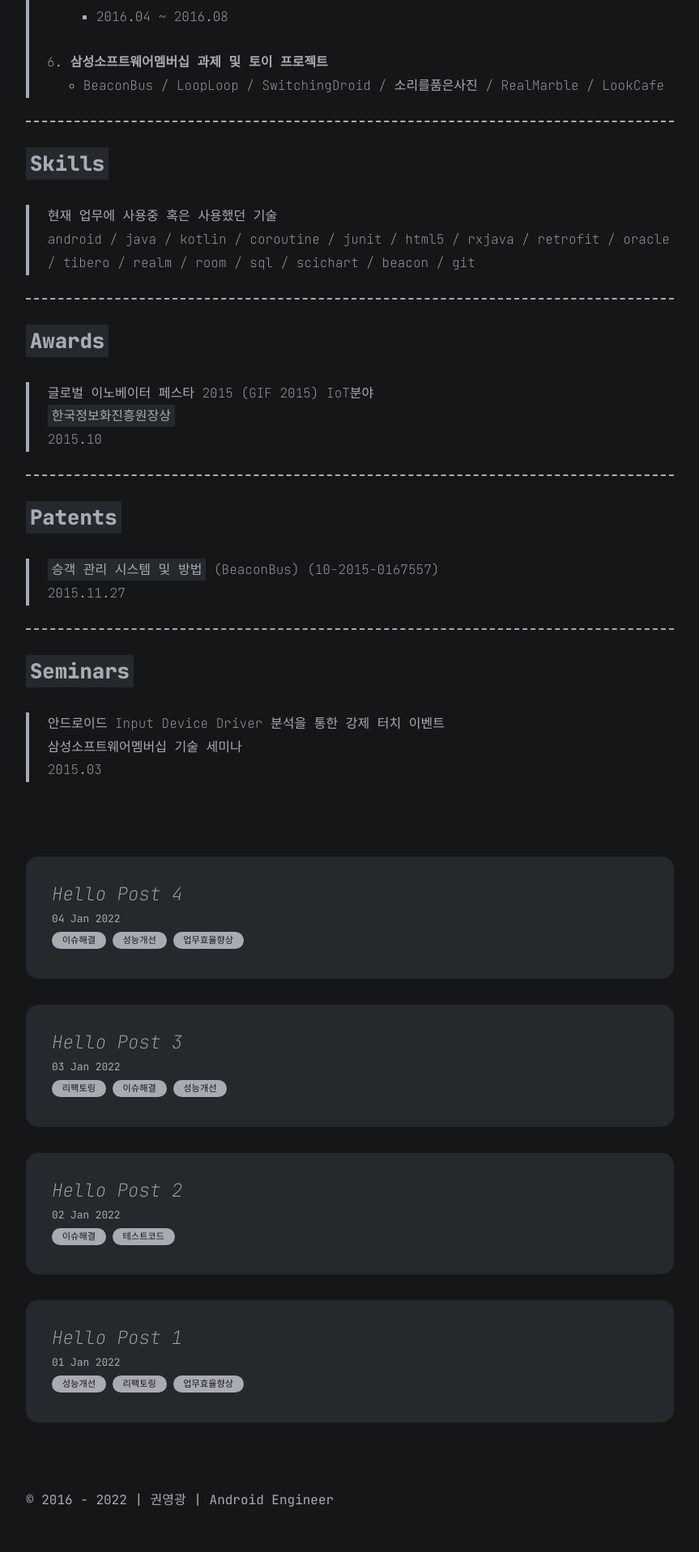
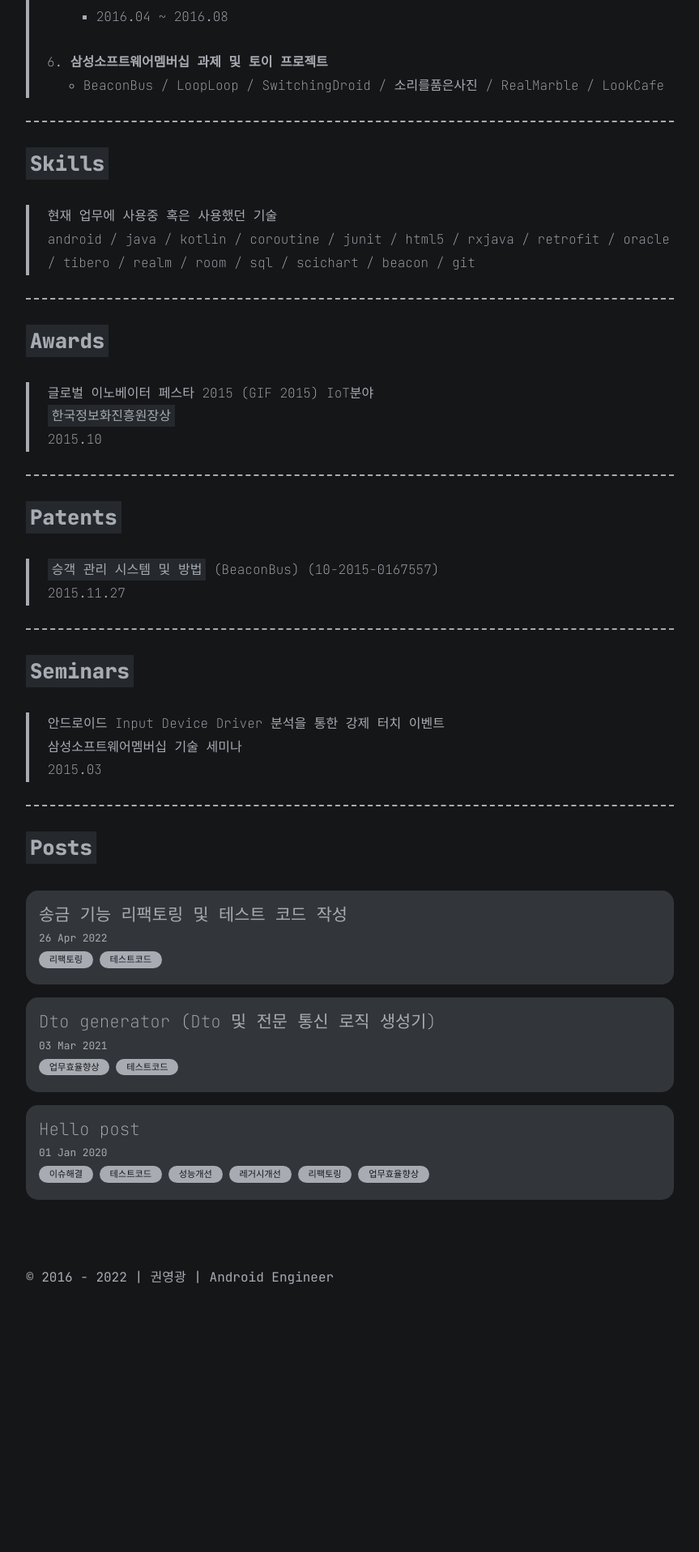
Before and after one commit to kwon0koang/kwon0koang.github.io, a Jekyll site: the page built from index.md, in a window 1280 px wide. Shown: the part 1841-3758 px from the top of the page at 81% size, without its empty margins (208-1071 px from the left). Built offline with Jekyll 4.4.1, drawn with Linux system fonts in a browser that asks for light colours; after the commit the page ends 3483 px from its top, so only the background shows below that.

Commit message:
[kyk] 블로그 수정

```diff
--- a/all_collections/_posts/2022-01-01-post-test-1.md
+++ b/all_collections/_posts/2020-01-01-post-test.md
@@ -1,12 +1,12 @@
 ---
 layout: post
-title: Hello Post 1
-date: 2022-01-01 01:01:01
-categories: [성능개선, 리팩토링, 업무효율향상]
+title: Hello post
+date: 2020-01-01 01:01:01
+categories: [이슈해결, 테스트코드, 성능개선, 레거시개선, 리팩토링, 업무효율향상]
 tags: [testtag1, testtag2]
 ---
 
-Post
+Hello post
 
 <!-- Text can be **bold**, _italic_, ~~strikethrough~~ or `keyword`
 
--- /dev/null
+++ b/all_collections/_posts/2021-03-03-dto-generator.md
@@ -0,0 +1,12 @@
+---
+layout: post
+title: Dto generator (Dto 및 전문 통신 로직 생성기)
+date: 2021-03-03 01:01:01
+categories: [업무효율향상, 테스트코드]
+---
+
+STEPS 3.0에서 4.0으로 크게 개편을 하면서 즉시출금, 신용대출, 만기관리, 반대매매, 미수미납 등 신규 기능들이 많이 추가되었다.
+그래서 개발해야 할 신규 전문들이 많았고, 반복적인 작업이 귀찮아서 이런 작업을 줄이기 위해 Dto generator를 개발하였다.
+
+전문 통신에 필요한 plist 파일을 읽어서 Dto를 만들고, 추가로 해당 전문 통신에 필요한 로직들까지 뽑아내는 junit 파일이다.
+이것으로 신규 전문이 개발되거나 전문 레이아웃이 변경되었을 때 전문 개발 속도가 크게 향상되었다.
--- a/all_collections/_posts/2022-01-02-post-test-2.md
+++ /dev/null
@@ -1,26 +0,0 @@
----
-layout: post
-title: Hello Post 2
-date: 2022-01-02 01:01:01
-categories: [이슈해결, 테스트코드]
----
-
-Post
-
-
-<!--
-As I engage in the so-called "bull sessions" around and about the school, I too often find that most college men have a misconception of the purpose of education. Most of the "brethren" think that education should equip them with the proper instruments of exploitation so that they can forever trample over the masses. Still others think that education should furnish them with noble ends rather than means to an end.
-
-![alt](https://picsum.photos/800/300)
-
-It seems to me that education has a two-fold function to perform in the life of man and in society: the one is utility and the other is culture. Education must enable a man to become more efficient, to achieve with increasing facility the ligitimate goals of his life.
-
-Education must also train one for quick, resolute and effective thinking. To think incisively and to think for one's self is very difficult. We are prone to let our mental life become invaded by legions of half truths, prejudices, and propaganda. At this point, I often wonder whether or not education is fulfilling its purpose. A great majority of the so-called educated people do not think logically and scientifically. Even the press, the classroom, the platform, and the pulpit in many instances do not give us objective and unbiased truths. To save man from the morass of propaganda, in my opinion, is one of the chief aims of education. Education must enable one to sift and weigh evidence, to discern the true from the false, the real from the unreal, and the facts from the fiction.
-
-The function of education, therefore, is to teach one to think intensively and to think critically. But education which stops with efficiency may prove the greatest menace to society. The most dangerous criminal may be the man gifted with reason, but with no morals.
-
-The late Eugene Talmadge, in my opinion, possessed one of the better minds of Georgia, or even America. Moreover, he wore the Phi Beta Kappa key. By all measuring rods, Mr. Talmadge could think critically and intensively; yet he contends that I am an inferior being. Are those the types of men we call educated?
-
-We must remember that intelligence is not enough. Intelligence plus character--that is the goal of true education. The complete education gives one not only power of concentration, but worthy objectives upon which to concentrate. The broad education will, therefore, transmit to one not only the accumulated knowledge of the race but also the accumulated experience of social living.
-
-If we are not careful, our colleges will produce a group of close-minded, unscientific, illogical propagandists, consumed with immoral acts. Be careful, "brethren!" Be careful, teachers! -->
--- a/all_collections/_posts/2022-01-03-post-test-3.md
+++ /dev/null
@@ -1,8 +0,0 @@
----
-layout: post
-title: Hello Post 3
-date: 2022-01-03 01:01:01
-categories: [리팩토링, 이슈해결, 성능개선]
----
-
-Post
--- a/all_collections/_posts/2022-01-04-post-test-4.md
+++ /dev/null
@@ -1,8 +0,0 @@
----
-layout: post
-title: Hello Post 4
-date: 2022-01-04 01:01:01
-categories: [이슈해결, 성능개선, 업무효율향상]
----
-
-Post
--- /dev/null
+++ b/all_collections/_posts/2022-05-13-refactoring-transfer.md
@@ -0,0 +1,14 @@
+---
+layout: post
+title: 송금 기능 리팩토링 및 테스트 코드 작성
+date: 2022-04-26 01:01:01
+categories: [리팩토링, 테스트코드]
+---
+
+송금 기능 QA 도중에 한도 체크 쪽 이슈가 생겨 코드를 리팩토링했다.
+
+송금 기능 같은 경우 STEPS 4.0 오픈 전 QA를 진행하면서 한도 체크 및 인증 로직 부분의 코드가 많이 어지러운 상황이였다.
+송금은 중요한 기능인데다 4.0 오픈 기간도 얼마 남지 않았었기 때문에 코드를 크게 수정하는 것이 더욱 어려웠다.
+
+송금 기능은 송금액과 보안매체 등등에 따라 굉장히 복잡하게 여러가지 케이스로 분기되는데, QA 이슈 생긴 참에 코드도 리팩토링하고 테스트 코드 작성도 최대한 여러 케이스로 하기로 했다. 그리고 모두 통과 후 정상 이행하기로 했다.
+이런 여러가지 케이스가 있는 기능은 테스트 코드 작성을 정말 생활화해야 한다.
--- a/assets/css/blog.css
+++ b/assets/css/blog.css
@@ -91,12 +91,12 @@ main {
 
 .articles {
   display: grid;
-  row-gap: 2rem;
-  margin: 4rem 0 3rem 0;
+  row-gap: 1rem;
+  margin: 0.1rem 0 3rem 0;
 }
 .articles .article {
-  padding: 2rem;
-  background: var(--gray-3);
+  padding: 1rem;
+  background: var(--gray-2);
   border-radius: 15px;
   transition: all 0.2s ease-in-out;
 }
@@ -104,8 +104,8 @@ main {
 .articles .article .article-title a {
   color: var(--white-2);
   font-weight: 100;
-  font-style: italic;
-  font-size: 1.4rem;
+  /* font-style: italic; */
+  font-size: 1.3rem;
   line-height: 130%;
 }
 .articles .article:hover {
--- a/index.md
+++ b/index.md
@@ -129,6 +129,10 @@ JAVA / HTML5 / PHP
 > 삼성소프트웨어멤버십 기술 세미나
 > 2015.03
 
+---
+
+### `Posts`
+
 <!-- todo kyk
 이력서 제목을 정하자
 속도 개선 경험,, 얼마나 개선되었는지,,
```
